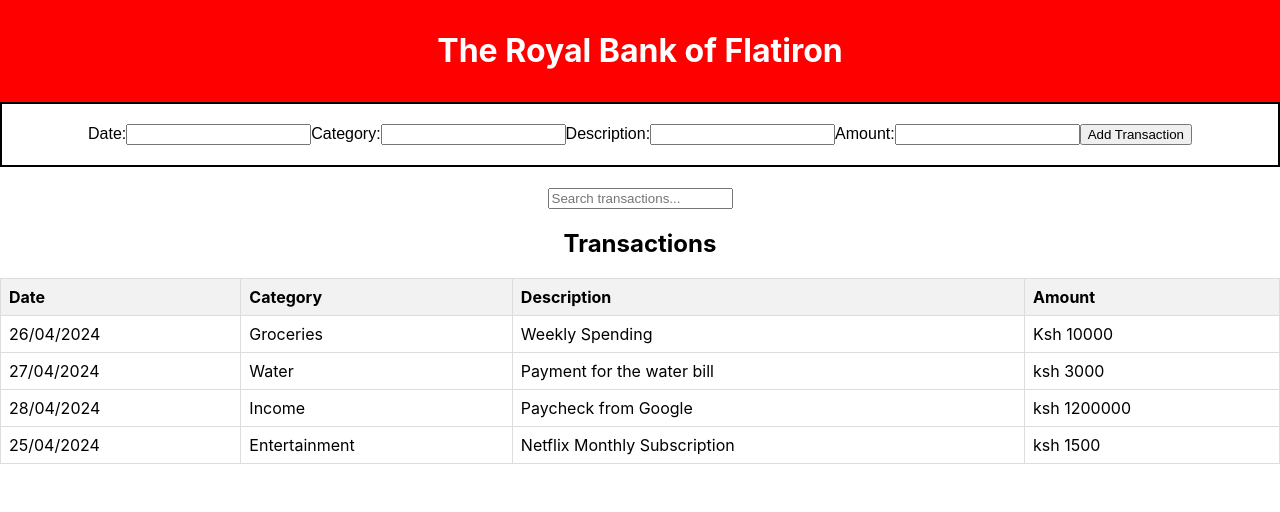
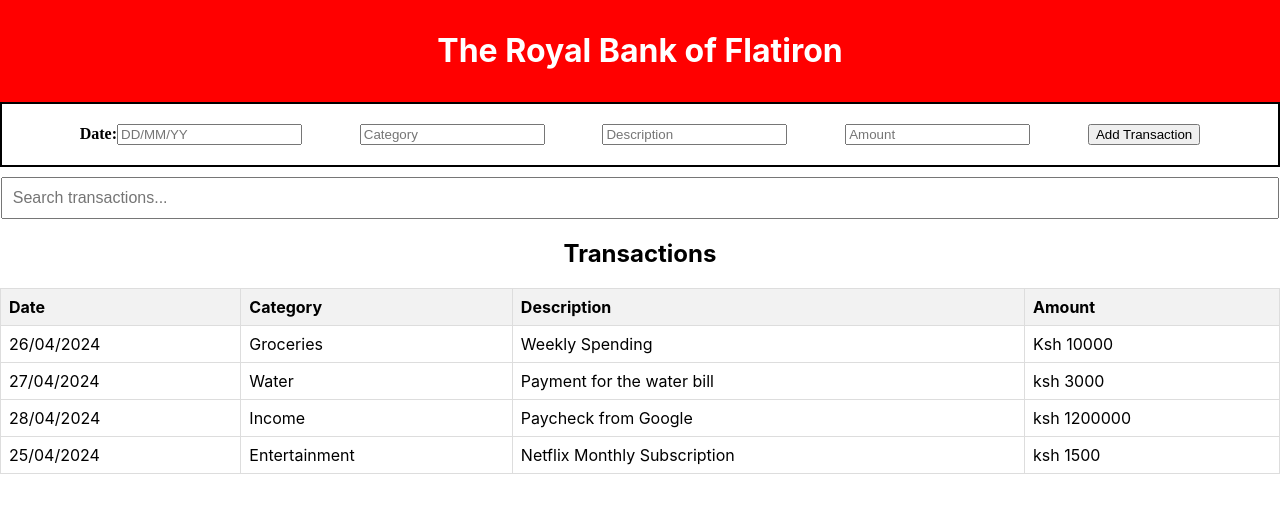
Before and after one commit to maggie4M/Phase2-wk1-Code-challenge-, a React (Create React App) app: page / in a window 1280 px wide. Shown: the top 512 px of the page. Built offline with nearby package versions, Linux system fonts and the light colour scheme.

Commit message:
Done Assignmnet

```diff
--- a/src/App.css
+++ b/src/App.css
@@ -59,41 +59,25 @@
 .header h1 {
   color: white;
 }
-/* src/components/Form.css */
 .form-container {
   border: 2px solid black;
   padding: 20px;
-  margin-bottom: 20px;
+  margin-bottom: 10px;
 }
 
 .transaction-form {
   display: flex;
-  justify-content: center;
   flex-direction: row;
   flex-wrap: wrap;
-  font-family: sans-serif;
+  font-family:'Times New Roman';
+  justify-content: space-evenly;
+  font-weight: bolder;
 }
-
-.form-label {
-  margin: 10px;
-  width: 200px;
+.search-bar {
+  margin-bottom: 20px;
 }
-
-.form-input {
-  width: 300px;
-  padding: 8px;
+.search-input {
+  width: 98%;
+  padding: 10px;
+  font-size: 16px;
 }
-
-.form-button {
-  margin: 10px;
-  padding: 10px 20px;
-  background-color: #007bff;
-  color: white;
-  border: none;
-  border-radius: 5px;
-  cursor: pointer;
-}
-
-.form-button:hover {
-  background-color: #0056b3;
-}
--- a/src/App.js
+++ b/src/App.js
@@ -1,6 +1,5 @@
-import React from 'react';
+import React , {useState} from 'react';
 import './App.css';
-import { useState } from 'react';
 import Header from './Components/Header';
 import Form from './Components/Form';
 import List from './Components/List';
@@ -32,7 +31,7 @@ function App() {
       <Header />
       <Form onSubmit={addTransaction} />
       <SearchBar onChange={setSearchTerm} />
-      <List transactions={transactions} />
+      <List transactions={filteredTransactions} />
     </div>
   );
 }
--- a/src/Components/Form.js
+++ b/src/Components/Form.js
@@ -21,19 +21,16 @@ function Form({ onSubmit }) {
       <form onSubmit={handleSubmit} className="transaction-form">
         <label>
           Date:
-          <input type="text" name="date" value={newTransaction.date} onChange={handleChange} />
+          <input type="text" name="date" value={newTransaction.date} onChange={handleChange} placeholder='DD/MM/YY'/>
         </label>
         <label>
-          Category:
-          <input type="text" name="category" value={newTransaction.category} onChange={handleChange} />
+          <input type="text" name="category" value={newTransaction.category} onChange={handleChange} placeholder='Category' />
         </label>
         <label>
-          Description:
-          <input type="text" name="description" value={newTransaction.description} onChange={handleChange} />
+          <input type="text" name="description" value={newTransaction.description} onChange={handleChange} placeholder='Description' />
         </label>
         <label>
-          Amount:
-          <input type="text" name="amount" value={newTransaction.amount} onChange={handleChange} />
+          <input type="text" name="amount" value={newTransaction.amount} onChange={handleChange} placeholder='Amount' />
         </label>
         <button type="submit">Add Transaction</button>
       </form>
--- a/src/Components/Searchbar.js
+++ b/src/Components/Searchbar.js
@@ -1,4 +1,3 @@
-// src/components/SearchBar.js
 import React from 'react';
 
 function SearchBar({ onChange }) {
@@ -13,7 +12,7 @@ function SearchBar({ onChange }) {
         placeholder="Search transactions..."
         onChange={handleChange}
         className="search-input"
-        ></input>
+      ></input>
     </div>
   );
 }
```
